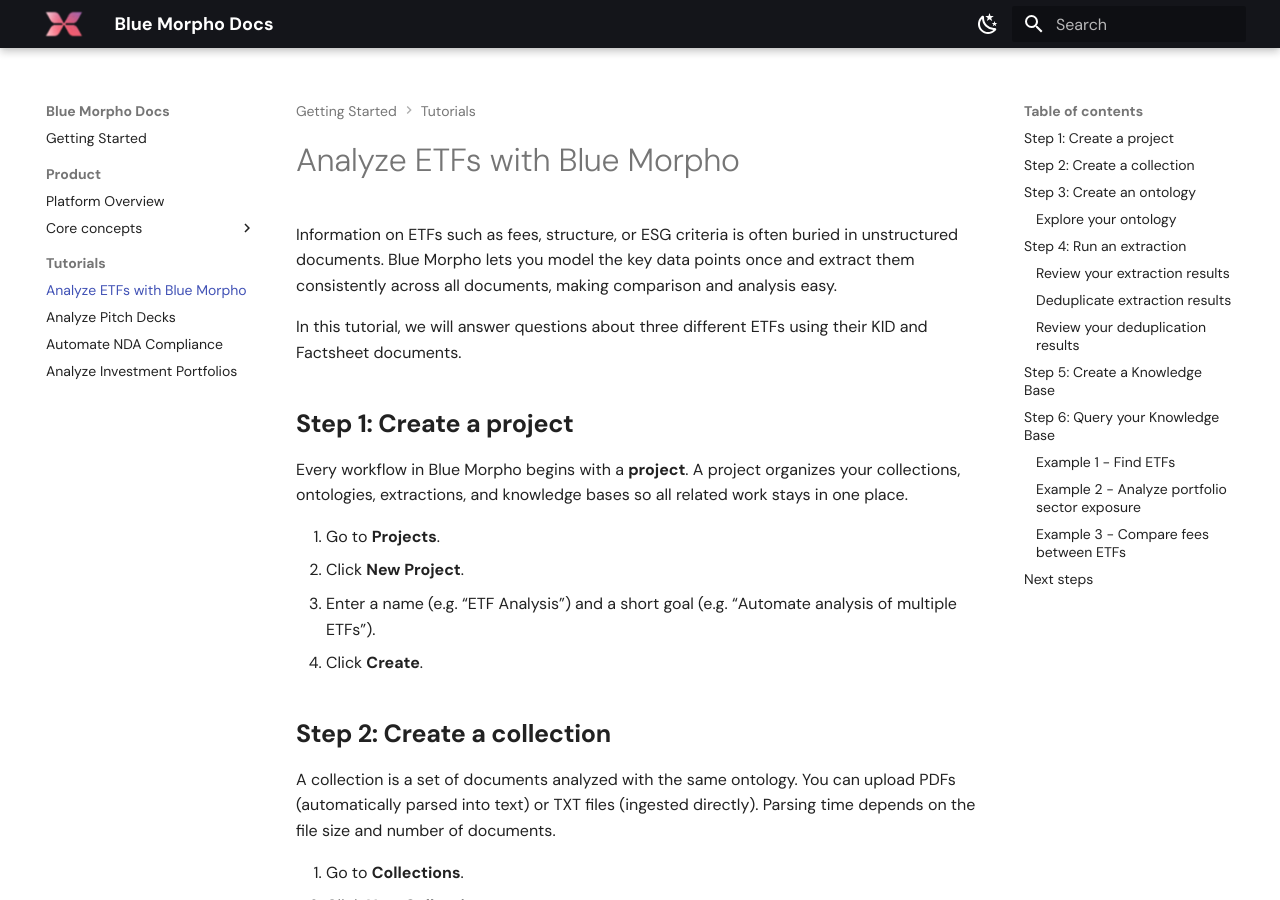
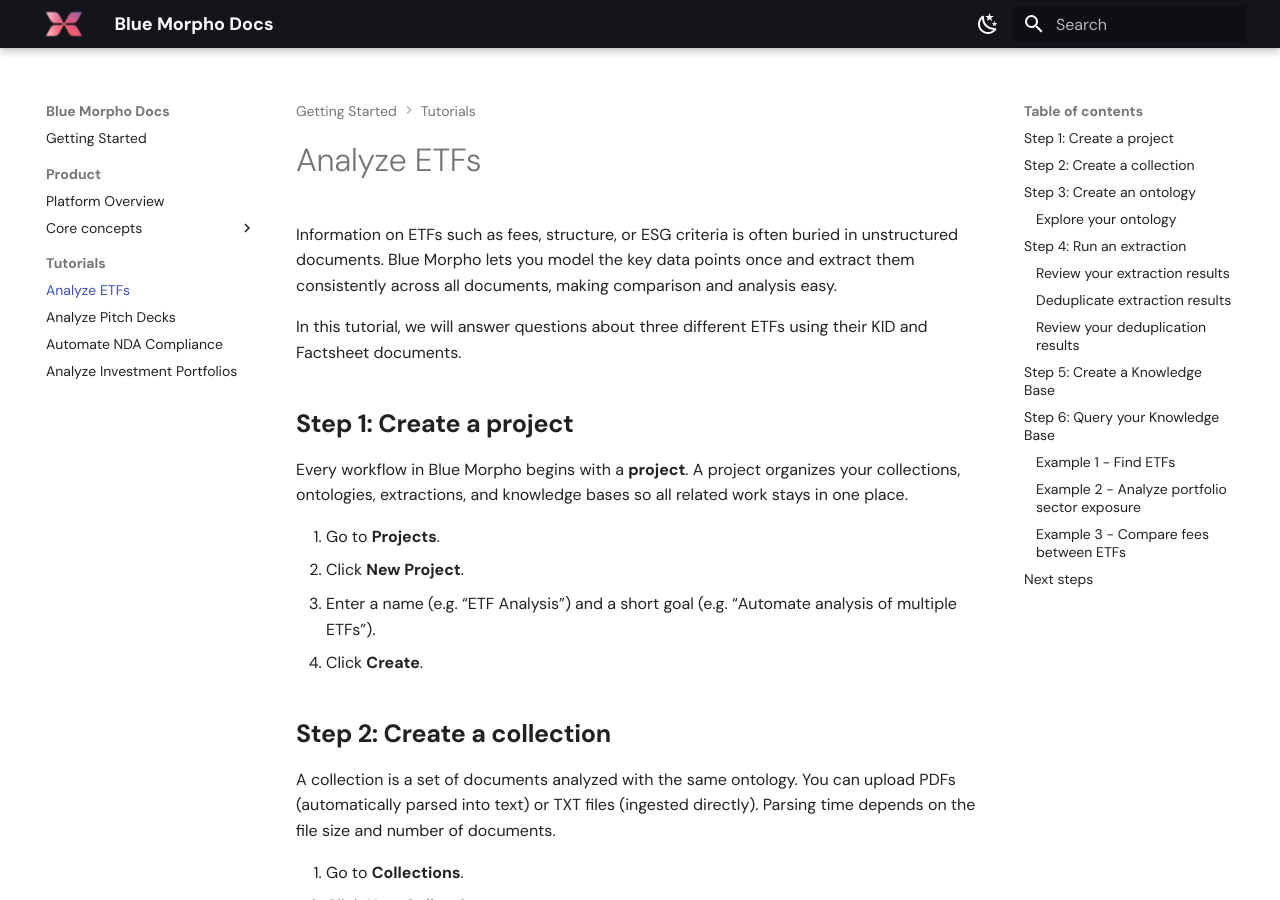
Before and after one commit to getbluemorpho/blue-morpho, an MkDocs documentation site: the page built from docs/tutorials/analyze-etfs.md, in a window 1280 px wide and 900 px high. Built offline with MkDocs 1.6.1 and Material for MkDocs 9.7.7, drawn with Linux system fonts in a browser that asks for light colours.

Commit message:
Update and rename analyze-etfs-with-blue-morpho.md to analyze-etfs.md

```diff
--- a/docs/tutorials/analyze-etfs-with-blue-morpho.md
+++ b/docs/tutorials/analyze-etfs.md
@@ -1,4 +1,4 @@
-# Analyze ETFs with Blue Morpho
+# Analyze ETFs
 
 Information on ETFs such as fees, structure, or ESG criteria is often buried in unstructured documents. Blue Morpho lets you model the key data points once and extract them consistently across all documents, making comparison and analysis easy.
 
```
